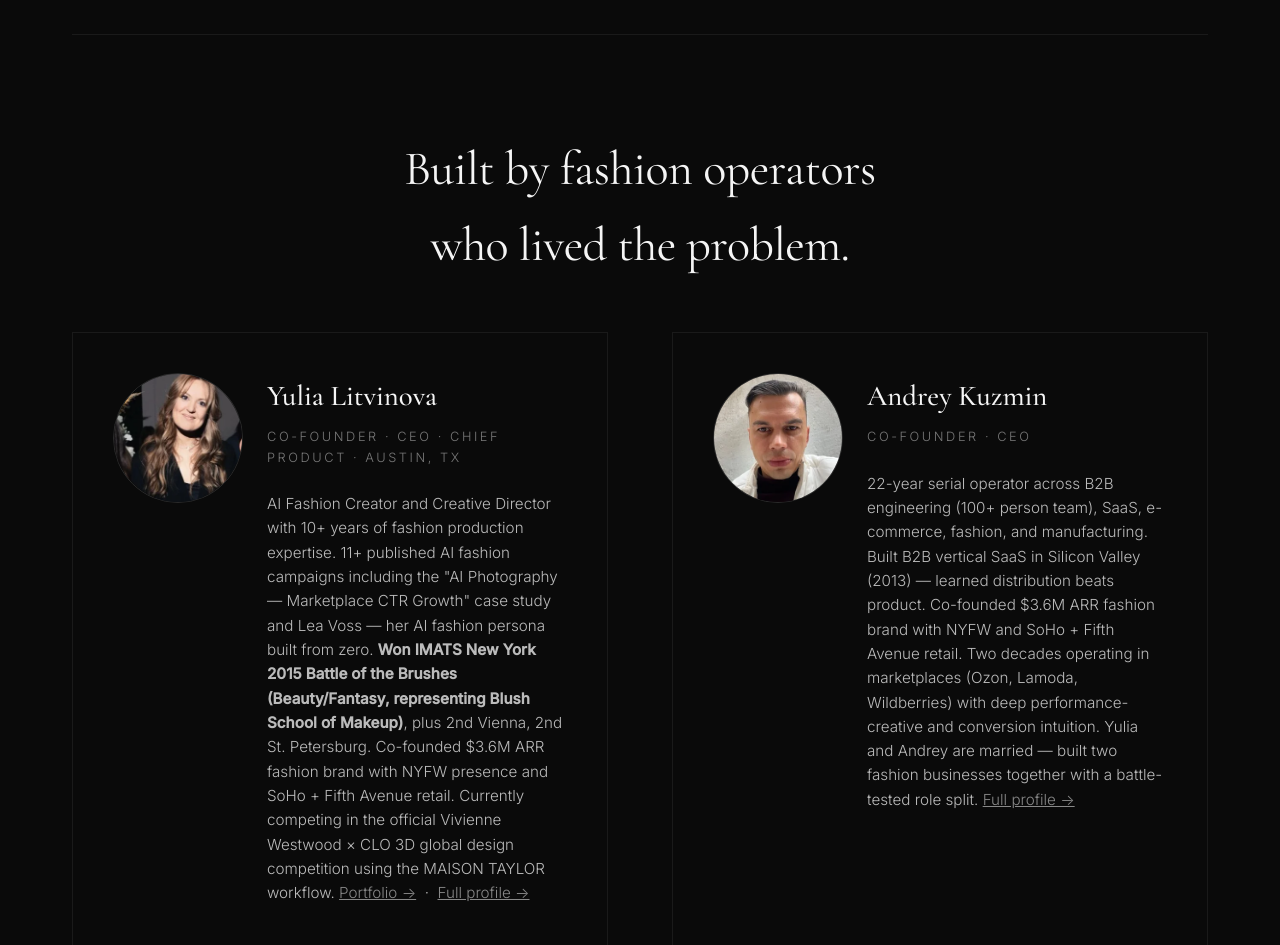
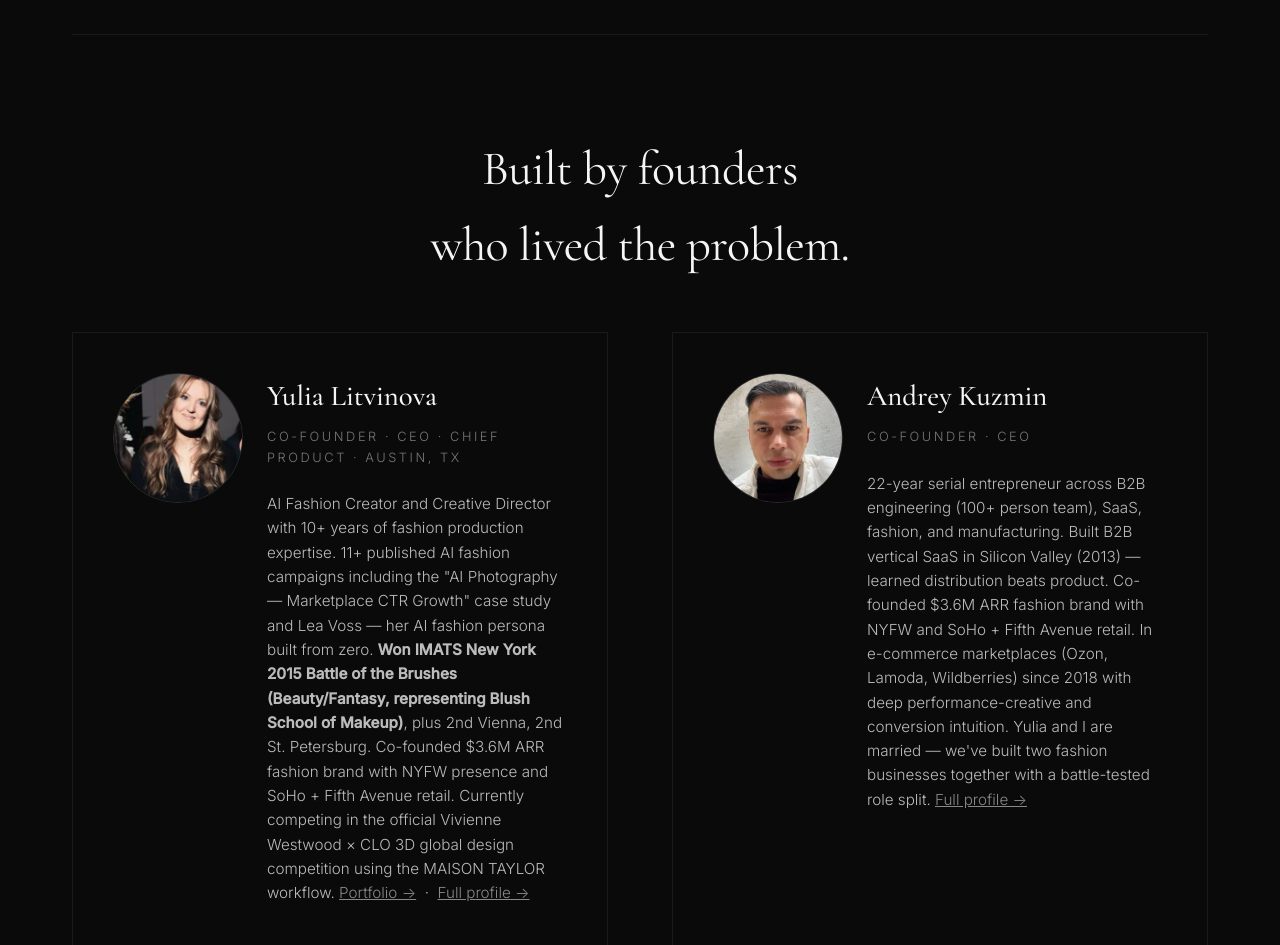
Before and after one commit to standlord-prog/maison-taylor-landing, a plain HTML site: page index.html in a window 1280 px wide. Shown: the part 3960-4905 px from the top of the page. Drawn offline with nearby package versions, Linux system fonts and the light colour scheme.

Commit message:
Fix 'operator' → 'entrepreneur' on landing (founders heading + Andrey bio)

```diff
--- a/index.html
+++ b/index.html
@@ -760,7 +760,7 @@
 </section>
 
 <section class="section" id="founders">
-  <h2>Built by fashion operators<br/>who lived the problem.</h2>
+  <h2>Built by founders<br/>who lived the problem.</h2>
   <div class="founders">
     <div class="founder">
       <picture>
@@ -781,7 +781,7 @@
       <div class="founder-content">
       <h3>Andrey Kuzmin</h3>
       <div class="role">Co-Founder · CEO</div>
-      <p>22-year serial operator across B2B engineering (100+ person team), SaaS, e-commerce, fashion, and manufacturing. Built B2B vertical SaaS in Silicon Valley (2013) — learned distribution beats product. Co-founded $3.6M ARR fashion brand with NYFW and SoHo + Fifth Avenue retail. Two decades operating in marketplaces (Ozon, Lamoda, Wildberries) with deep performance-creative and conversion intuition. Yulia and Andrey are married — built two fashion businesses together with a battle-tested role split. <a href="/team/andrey.html" style="color:#888;text-decoration:underline;">Full profile →</a></p>
+      <p>22-year serial entrepreneur across B2B engineering (100+ person team), SaaS, fashion, and manufacturing. Built B2B vertical SaaS in Silicon Valley (2013) — learned distribution beats product. Co-founded $3.6M ARR fashion brand with NYFW and SoHo + Fifth Avenue retail. In e-commerce marketplaces (Ozon, Lamoda, Wildberries) since 2018 with deep performance-creative and conversion intuition. Yulia and I are married — we've built two fashion businesses together with a battle-tested role split. <a href="/team/andrey.html" style="color:#888;text-decoration:underline;">Full profile →</a></p>
       </div>
     </div>
   </div>
```
